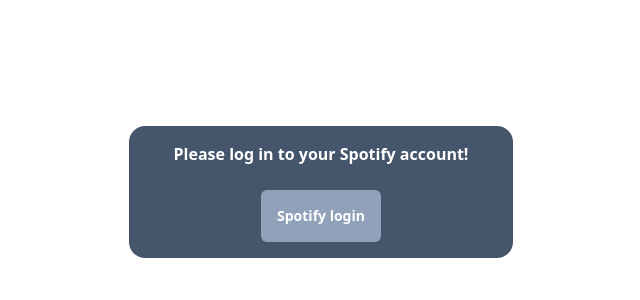
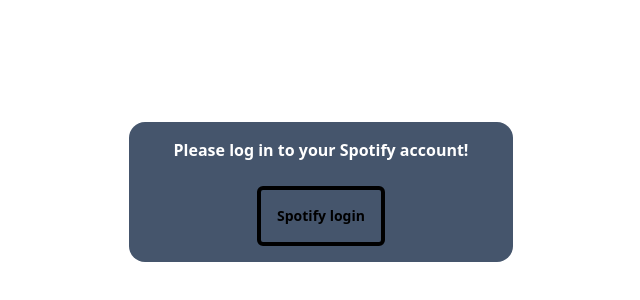
Before and after one commit to andriusandriusandrius/spotify-to-tidal-playlist-fullstack, a React (Vite) app in the folder frontend/: page /from in a window 1280 px wide. Shown: the part 208-508 px from the top of the page, without its empty margins (319-959 px from the left). Built offline with nearby package versions, Linux system fonts and the light colour scheme; no server answers.

Commit message:
change button styling

```diff
--- a/frontend/src/Components/Button.tsx
+++ b/frontend/src/Components/Button.tsx
@@ -12,14 +12,14 @@
     <button
       type={type}
       className={clsx(
-        'min-w-24 rounded-md p-4 text-sm font-bold',
+        'min-w-24 rounded-md border-4 p-4 text-sm font-bold',
         variant === 'primary'
           ? disabled
-            ? 'bg-slate-200 text-white'
-            : 'bg-slate-400 text-white hover:bg-slate-300'
+            ? 'bg-light-brown text-white'
+            : 'bg-dark-brown text-dark-blue hover:bg-light-blue'
           : disabled
-            ? 'border border-slate-200 text-gray-500'
-            : 'border border-slate-400 text-black',
+            ? 'border border-light-brown text-white'
+            : 'border border-light-brown text-dark-brown hover:border-light-brown hover:bg-light-blue',
         disabled ? 'cursor-not-allowed' : 'cursor-pointer',
       )}
       onClick={onClick}
```
